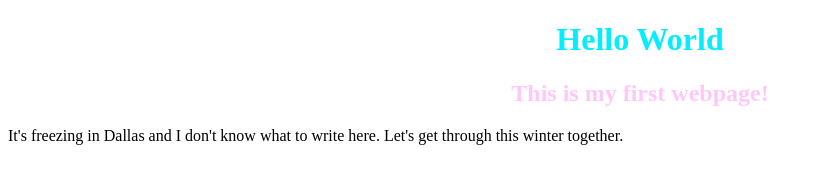
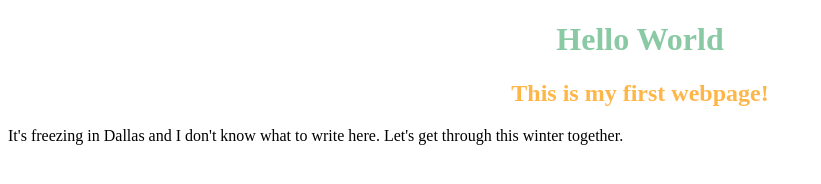
Before and after one commit to mimiluho/spring2022, a plain HTML site: page index.html in a window 1280 px wide. Shown: the whole page, without its empty margins (0-821 px from the left). Drawn offline with Linux system fonts and the light colour scheme.

Commit message:
chnage color

```diff
--- a/index.html
+++ b/index.html
@@ -10,8 +10,8 @@ h2 {text-align: center;}
 </head>
 <body>
 
-<h1 style="color:rgb(0, 238, 255)">Hello World</h1>
-  <h2 style="color:rgba(255, 0, 234, 0.219)"><strong>This is my first webpage!</strong> </h2>
+<h1 style="color:rgba(16, 146, 70, 0.493)">Hello World</h1>
+  <h2 style="color:rgba(255, 153, 0, 0.712)"><strong>This is my first webpage!</strong> </h2>
 
 <p>It's freezing in Dallas and I don't know what to write here. Let's get through this winter together.</p>
 </body>
```
